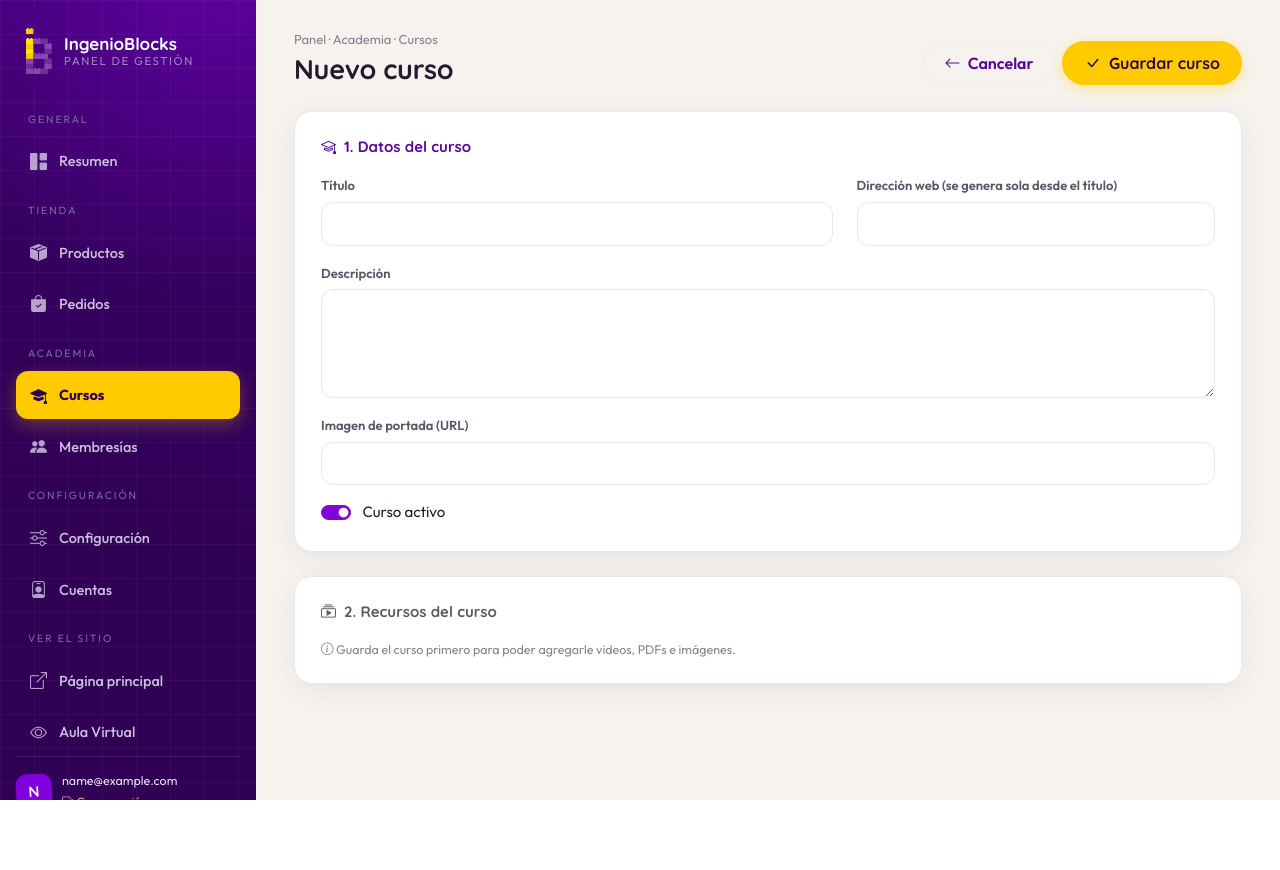
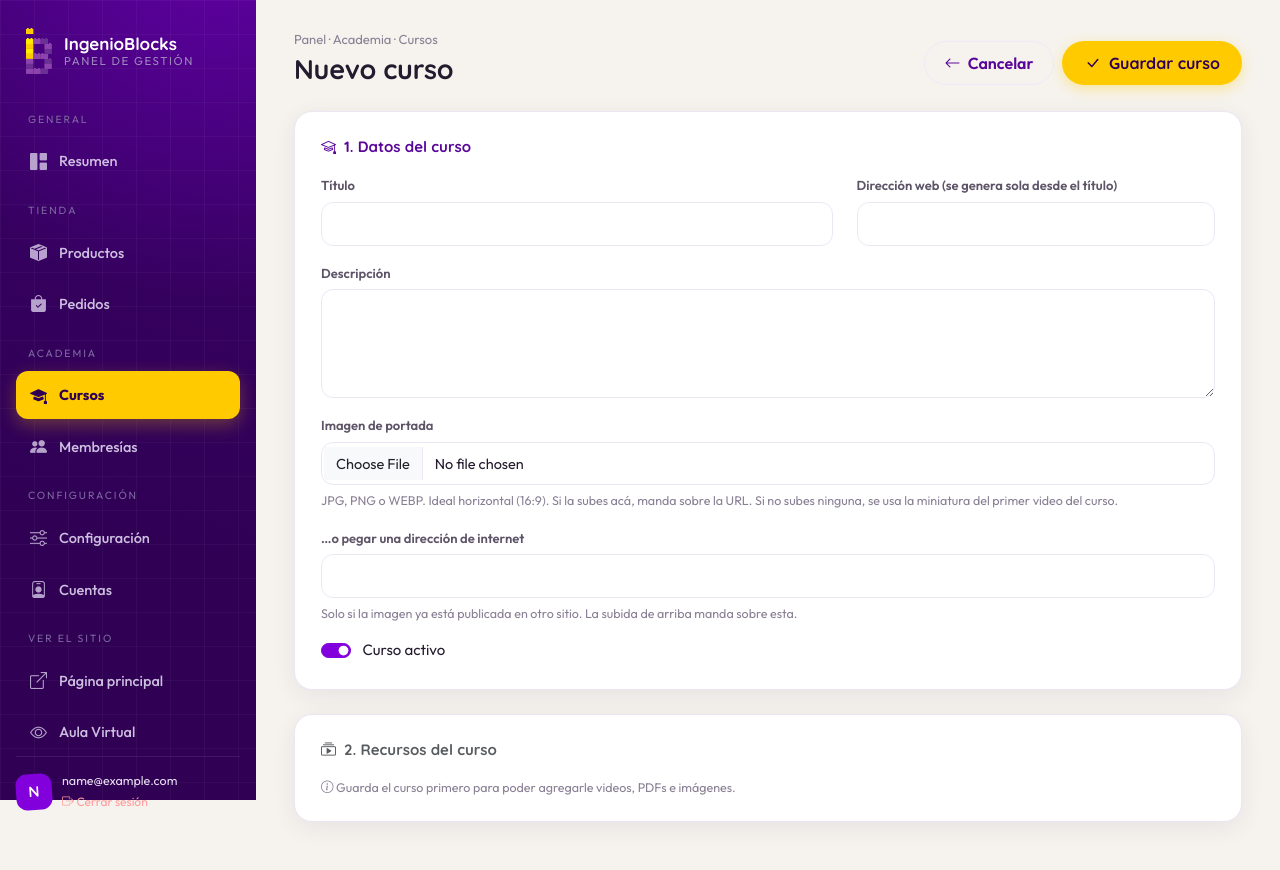
Before and after one commit to marcelopc2/ecommerce_soledad, a Django app: page /gestion/cursos/nuevo/ in a window 1280 px wide. Before the commit the page ends 800 px from the top, so only its background shows below. Run offline with Django 5.2, Linux system fonts and the light colour scheme; the visitor is signed in with stand-in values (Sample User, id 1); parts of the project's set-up code (start-up, migrations or seed data) failed here and were passed over.

Commit message:
Portadas: miniatura de YouTube automática + subir imagen en el LMS
Dos pedidos.

1) Cuando un video no tiene portada propia, usar la miniatura que YouTube ya
   publica, en todos los lugares donde haya video:

   - LandingVideoSerializer.get_cover_url ahora resuelve portada_url (subida >
     miniatura de YouTube) en vez de devolver None sin la subida. La sección
     "Sobre el Mundo Ingenio Blocks" ya no queda con el hueco gris si falta subir
     una foto.
   - Course.portada_url hace lo mismo y ademas cae al video de la PRIMERA
     leccion del curso si el curso tampoco tiene portada propia: casi todos los
     modelos abren con un video, asi que sin subir nada la tarjeta ya muestra un
     fotograma del contenido real en vez del ladrillo generico.
   - youtube_thumbnail() queda en catalog/models.py junto a extract_youtube_id
     (mismos patrones de URL) y usa hqdefault, no maxresdefault: esta ultima no
     existe para todo video subido en baja resolucion y devuelve un 404 que se
     veria como imagen rota.

2) La portada de Course y Diploma pedia una URL a la fuerza -alguien no tecnico
   no tiene donde hospedar una imagen para conseguir una-. Se agrega image_file
   subible en los dos, con la MISMA subida manda sobre la URL pegada. FileField
   y no ImageField: ImageField exige Pillow, que no es dependencia del proyecto
   (mismo criterio que ya usa LandingVideo.cover).

   De paso, dos vistas del panel NUNCA reconocian el archivo: CourseForm y
   DiplomaForm se instanciaban sin request.FILES y sus <form> no tenian
   enctype="multipart/form-data", asi que aunque el campo hubiera existido
   antes, la imagen se habria descartado en silencio en cada guardado.

Verificado en el navegador: subir una portada a un curso y volver a entrar al
form la muestra; quitar la portada de un LandingVideo hace que la API devuelva
la miniatura de YouTube en su lugar; el Aula muestra el fotograma del video en
las tarjetas de curso sin portada propia, y el modelo "misterio" sigue sin
revelar nada (mantiene los ojitos). Cero errores de consola.

Co-Authored-By: Claude Opus 4.8 <noreply@anthropic.com>

```diff
--- a/catalog/serializers.py
+++ b/catalog/serializers.py
@@ -51,9 +51,11 @@ class LandingVideoSerializer(serializers.ModelSerializer):
         fields = ['id', 'title', 'description', 'youtube_id', 'cover_url']
 
     def get_cover_url(self, obj):
-        if not obj.cover:
+        url = obj.portada_url          # portada subida o, si no hay, la de YouTube
+        if not url:
             return None
-        url = obj.cover.url
+        if url.startswith('http'):
+            return url                 # la de YouTube ya viene absoluta
         # URL absoluta: en desarrollo el front (5173) y el back (8000) están en
         # puertos distintos, así que una ruta relativa apuntaría a Vite.
         request = self.context.get('request')
--- a/lms/models.py
+++ b/lms/models.py
@@ -22,7 +22,20 @@ class Course(models.Model):
     title = models.CharField(max_length=200)
     slug = models.SlugField(unique=True)
     description = models.TextField(blank=True)
-    image_url = models.URLField(max_length=500, blank=True, help_text="Imagen de portada (URL)")
+    # Dos vías para la portada porque pedir una URL obliga a hospedar la imagen
+    # en otra parte, y quien administra el sitio no tiene por qué saber hacerlo.
+    # Se prioriza el archivo subido; image_url queda para los cursos que ya la
+    # tenían y para pegar una imagen que vive en otro lado.
+    # FileField y no ImageField: ImageField exige Pillow, que no es dependencia
+    # del proyecto. Es el mismo criterio que ya usa LandingVideo.cover.
+    image_file = models.FileField(
+        upload_to='cursos/', blank=True,
+        validators=[FileExtensionValidator(['jpg', 'jpeg', 'png', 'webp'])],
+        verbose_name='Imagen de portada',
+        help_text='JPG, PNG o WEBP. Ideal horizontal (16:9). Si la subes acá, manda sobre la URL.',
+    )
+    image_url = models.URLField(max_length=500, blank=True,
+                               help_text='Alternativa: dirección de una imagen ya publicada en internet.')
     is_active = models.BooleanField(default=True)
     order = models.PositiveIntegerField(
         default=0,
@@ -32,6 +45,29 @@ class Course(models.Model):
 
     class Meta:
         ordering = ['order', 'id']
+
+    @property
+    def portada_url(self):
+        """Portada del curso, en orden de preferencia.
+
+        1. La imagen subida.
+        2. Una URL pegada a mano.
+        3. La miniatura del primer video del curso.
+
+        El paso 3 es el que evita el ladrillo gris genérico: casi todos los
+        modelos abren con un video, así que sin hacer nada la tarjeta ya muestra
+        un fotograma del contenido real.
+        """
+        from catalog.models import youtube_thumbnail
+
+        if self.image_file:
+            return self.image_file.url
+        if self.image_url:
+            return self.image_url
+        primer_video = self.lessons.filter(
+            lesson_type='VIDEO', video_embed_url__gt='',
+        ).order_by('order', 'id').first()
+        return youtube_thumbnail(primer_video.video_embed_url) if primer_video else ''
 
     def __str__(self):
         return self.title
@@ -166,9 +202,15 @@ class Diploma(models.Model):
     la lista arrastrable del panel mezcla cursos y diplomas."""
     title = models.CharField(max_length=200, help_text="Ej: 'Diploma Nivel Básico'")
     description = models.TextField(blank=True, help_text="Mensaje que aparece en el diploma")
+    image_file = models.FileField(
+        upload_to='diplomas/', blank=True,
+        validators=[FileExtensionValidator(['jpg', 'jpeg', 'png', 'webp'])],
+        verbose_name='Imagen del diploma',
+        help_text='Opcional (JPG, PNG o WEBP). Si no subes nada se usa el diseño por defecto.',
+    )
     image_url = models.URLField(
         max_length=500, blank=True,
-        help_text="Imagen/fondo del diploma (opcional). Si se deja vacío se usa el diseño por defecto de IngenioBlocks.",
+        help_text='Alternativa: dirección de una imagen ya publicada en internet.',
     )
     order = models.PositiveIntegerField(default=0, help_text="Posición en la secuencia (compartida con los cursos)")
     is_active = models.BooleanField(default=True)
@@ -176,6 +218,13 @@ class Diploma(models.Model):
 
     class Meta:
         ordering = ['order', 'id']
+
+    @property
+    def portada_url(self):
+        """Imagen del diploma: la subida manda sobre la pegada por URL."""
+        if self.image_file:
+            return self.image_file.url
+        return self.image_url or ''
 
     def __str__(self):
         return f"🎓 {self.title}"
--- a/lms/serializers.py
+++ b/lms/serializers.py
@@ -35,6 +35,10 @@ class LessonStudentSerializer(serializers.ModelSerializer):
 
 class CourseStudentSerializer(serializers.ModelSerializer):
     lessons = LessonStudentSerializer(many=True, read_only=True)
+    # image_url sigue siendo la portada que consume el frontend, pero ya no sale
+    # del campo crudo: `portada_url` resuelve archivo subido > URL pegada >
+    # miniatura del primer video del curso.
+    image_url = serializers.CharField(source='portada_url', read_only=True)
 
     class Meta:
         model = Course
@@ -43,6 +47,7 @@ class CourseStudentSerializer(serializers.ModelSerializer):
 
 class CourseListSerializer(serializers.ModelSerializer):
     lessons_count = serializers.IntegerField(source='lessons.count', read_only=True)
+    image_url = serializers.CharField(source='portada_url', read_only=True)
 
     class Meta:
         model = Course
--- a/panel/forms.py
+++ b/panel/forms.py
@@ -143,12 +143,13 @@ class MembershipForm(BootstrapFormMixin, forms.ModelForm):
 class CourseForm(BootstrapFormMixin, forms.ModelForm):
     class Meta:
         model = Course
-        fields = ['title', 'slug', 'description', 'image_url', 'is_active']
+        fields = ['title', 'slug', 'description', 'image_file', 'image_url', 'is_active']
         labels = {
             'title': 'Título',
             'slug': 'Dirección web (se genera sola desde el título)',
             'description': 'Descripción',
-            'image_url': 'Imagen de portada (URL)',
+            'image_file': 'Imagen de portada',
+            'image_url': '…o pegar una dirección de internet',
             'is_active': 'Curso activo',
         }
         widgets = {
@@ -236,11 +237,12 @@ class LessonForm(BootstrapFormMixin, forms.ModelForm):
 class DiplomaForm(BootstrapFormMixin, forms.ModelForm):
     class Meta:
         model = Diploma
-        fields = ['title', 'description', 'image_url', 'is_active']
+        fields = ['title', 'description', 'image_file', 'image_url', 'is_active']
         labels = {
             'title': 'Título del diploma',
             'description': 'Mensaje del diploma',
-            'image_url': 'Imagen/fondo (opcional)',
+            'image_file': 'Imagen del diploma (opcional)',
+            'image_url': '…o pegar una dirección de internet',
             'is_active': 'Activo',
         }
         widgets = {
--- a/panel/templates/panel/course_form.html
+++ b/panel/templates/panel/course_form.html
@@ -14,7 +14,7 @@
 {% block content %}
 
 {# ---------- Sección 1: datos del curso ---------- #}
-<form method="post" id="course-form" novalidate>
+<form method="post" id="course-form" enctype="multipart/form-data" novalidate>
   {% csrf_token %}
   <input type="hidden" name="form_name" value="course">
 
@@ -37,8 +37,20 @@
       {{ form.description }}
     </div>
     <div class="mb-3">
+      <label class="form-label">{{ form.image_file.label }}</label>
+      {% if course and course.image_file %}
+        <div class="mb-2"><img src="{{ course.image_file.url }}" alt="" style="max-height:110px;border-radius:10px"></div>
+      {% endif %}
+      {{ form.image_file }}
+      <div class="pnl-campo-ayuda">
+        {{ form.image_file.help_text }}
+        Si no subes ninguna, se usa la miniatura del primer video del curso.
+      </div>
+    </div>
+    <div class="mb-3">
       <label class="form-label">{{ form.image_url.label }}</label>
       {{ form.image_url }}
+      <div class="pnl-campo-ayuda">Solo si la imagen ya está publicada en otro sitio. La subida de arriba manda sobre esta.</div>
     </div>
     <div class="form-check form-switch">
       {{ form.is_active }}
--- a/panel/views.py
+++ b/panel/views.py
@@ -315,7 +315,7 @@ def course_form(request, pk=None):
             messages.success(request, f'Recurso "{lesson.title}" agregado.')
             return redirect('panel:course_edit', pk=course.pk)
     elif request.method == 'POST':
-        form = CourseForm(request.POST, instance=course)
+        form = CourseForm(request.POST, request.FILES, instance=course)
         if form.is_valid():
             obj = form.save()
             messages.success(request, f'Curso "{obj.title}" guardado.')
@@ -394,7 +394,7 @@ def course_duplicate(request, pk):
 @staff_required
 def diploma_form(request, pk=None):
     diploma = get_object_or_404(Diploma, pk=pk) if pk else None
-    form = DiplomaForm(request.POST or None, instance=diploma)
+    form = DiplomaForm(request.POST or None, request.FILES or None, instance=diploma)
     if request.method == 'POST' and form.is_valid():
         obj = form.save()
         messages.success(request, f'Diploma "{obj.title}" guardado.')
```
Also changed, not shown: catalog/models.py (+27 -0 lines), panel/templates/panel/diploma_form.html (+10 -2 lines), panel/templates/panel/partials/videos_rows.html (+10 -2 lines), lms/migrations/0008_course_image_file_diploma_image_file_and_more.py (added), logo.png (added), logo_amarillo.png (added), logo_blanco.png (added), logo_negro.png (added), logo_purpura.png (added).
